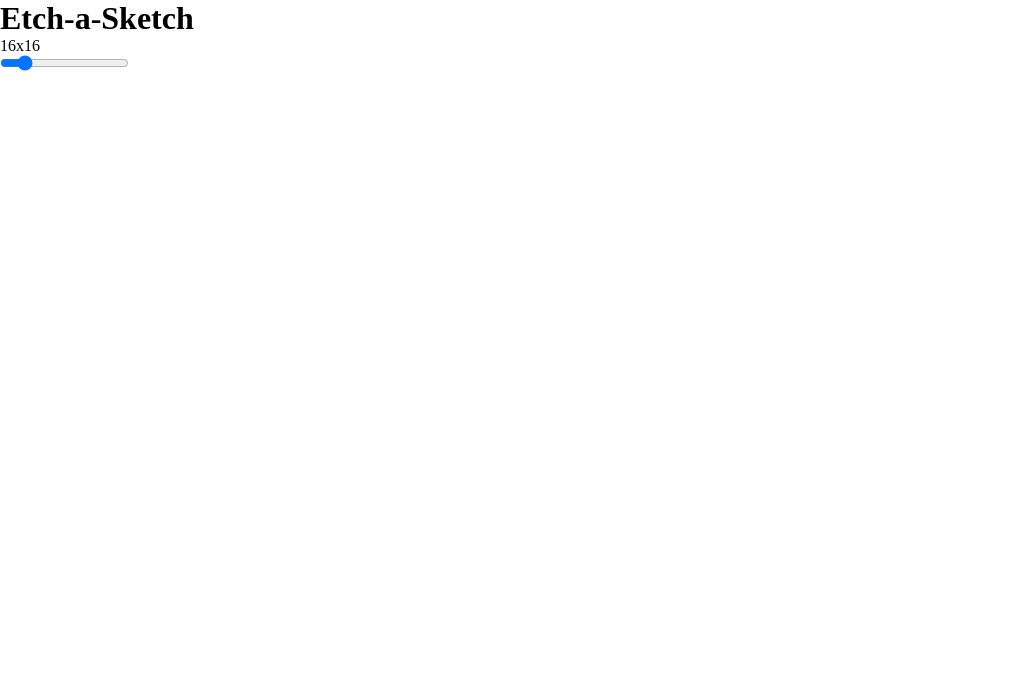
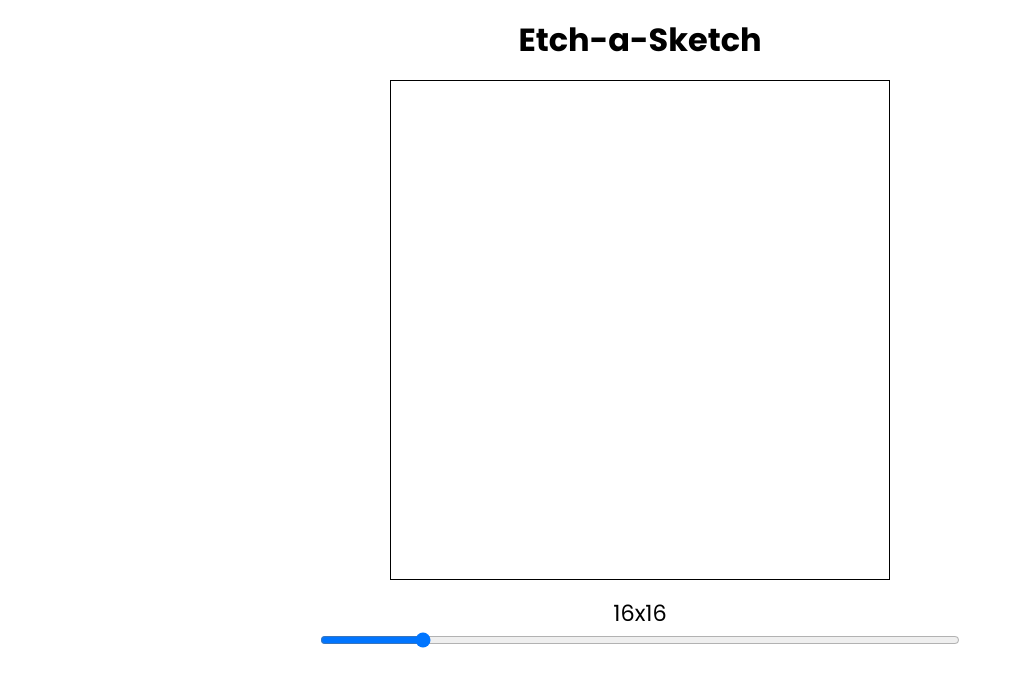
Before and after one commit to MahmoudTalass/Etch-a-Sketch, a plain HTML site: page index.html in a window 1280 px wide. Shown: the whole page, without its empty margins (0-1022 px from the left). Drawn offline with Linux system fonts and the light colour scheme.

Commit message:
Import font to page and add styles to new elements
Import 'Poppins' font to the page. Change #container to #grid-container
to make it more clear.
Center h1. center slider. change font size of slider value.

```diff
--- a/styles.css
+++ b/styles.css
@@ -1,10 +1,13 @@
+@import url('https://fonts.googleapis.com/css2?family=Poppins:wght@400;700&display=swap');
+
 * {
     margin: 0;
     padding: 0;
     box-sizing: border-box;
+    font-family: "Poppins", sans-serif;
 }
 
-#container {
+#grid-container {
     display: flex;
     width: 500px;
     height: 500px;
@@ -17,9 +20,25 @@
     flex-grow: 1;
     flex-shrink: 0;
     width: 0.5rem;
-    /* border: 0.5px solid black; */
 }
 
 .highlight {
     background: black;
 }
+
+h1 {
+    text-align: center;
+    margin: 1rem
+}
+
+.slider-container {
+    text-align: center;
+}
+
+#slider {
+    width: 50%;
+}
+
+#value-container {
+    font-size: 1.4rem;;
+}
```
